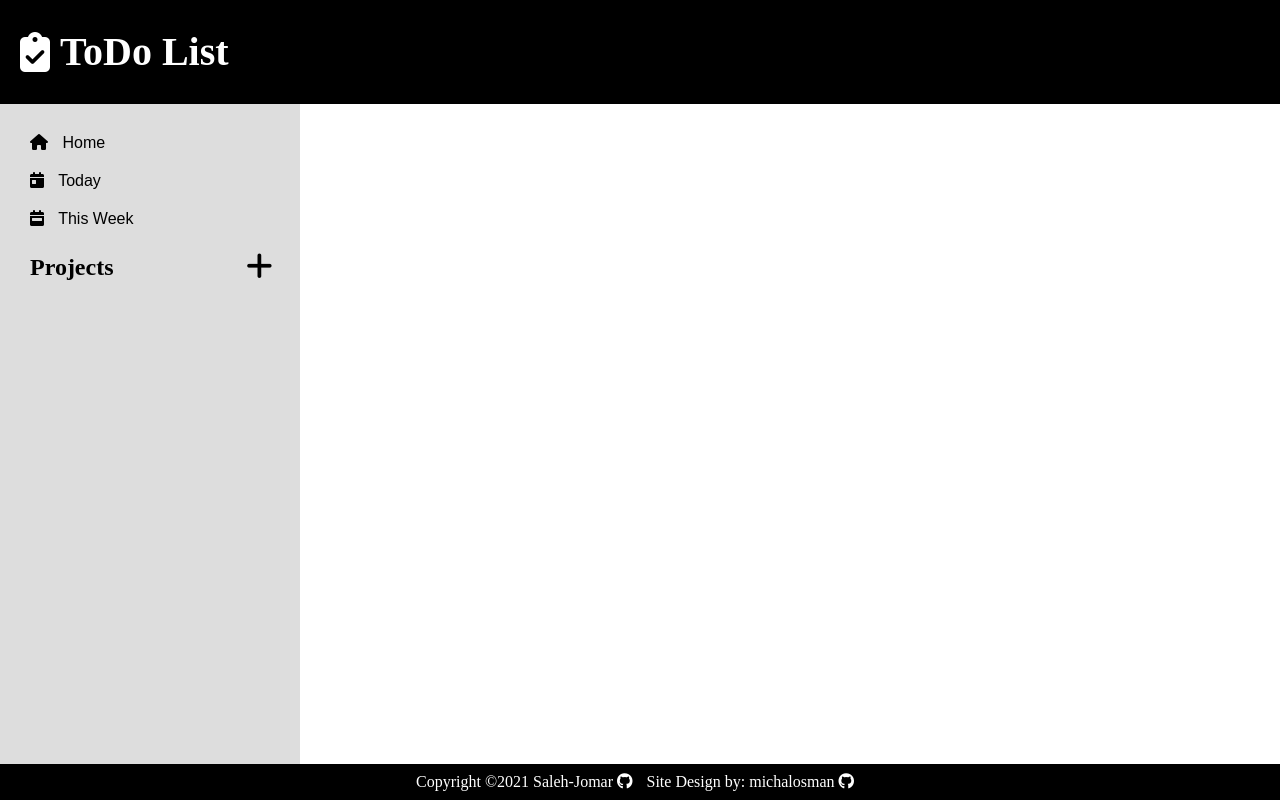
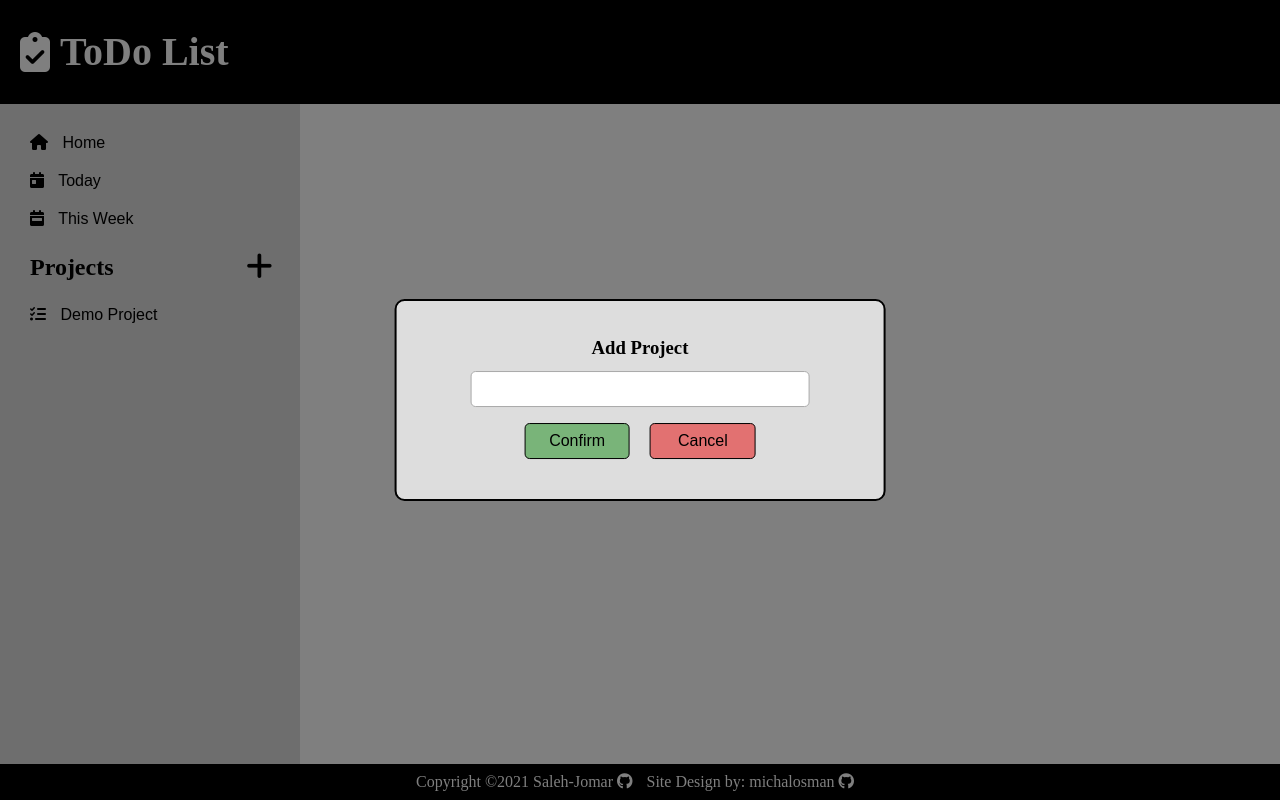
Before and after one commit to Saleh-Jomar/to-do-list, a website built with webpack: page dist/index.html in a window 1280 px wide. Both pictures are taken after a click on the button 259 px from the left and 267 px from the top of the page. Built offline with nearby package versions, Linux system fonts and the light colour scheme.

Commit message:
Added Add Project Form Popup.

```diff
--- a/package.json
+++ b/package.json
@@ -20,7 +20,6 @@
   },
   "homepage": "https://github.com/Saleh-Jomar/to-do-list#readme",
   "devDependencies": {
-    "eslint": "^7.29.0",
     "webpack": "^5.40.0",
     "webpack-cli": "^4.7.2"
   }
--- a/src/WebUI.js
+++ b/src/WebUI.js
@@ -1,5 +1,23 @@
-
-
 export default class WebUI {
 
+    static overlay = document.querySelector('.overlay');
+    static addProjectForm = document.querySelector('.add-project-popup');
+    static addProjectButton = document.getElementById('button-add-project');
+    static cancelButton = document.querySelectorAll('.cancel');
+
+    static addProjectPopup(){
+        WebUI.overlay.classList.toggle('active');
+        WebUI.addProjectForm.classList.toggle('active');
+    }
+
+    static Initialize(){
+        window.addEventListener('keydown', (e) => {
+            if (WebUI.overlay.classList.contains('active') && (e.key === "Escape")) WebUI.addProjectPopup();
+        });
+        WebUI.overlay.addEventListener('click',WebUI.addProjectPopup);
+        WebUI.addProjectButton.addEventListener('click',WebUI.addProjectPopup);
+        WebUI.cancelButton.forEach(button => {
+            button.addEventListener('click', WebUI.addProjectPopup);
+        })
+    }
 }
--- a/src/index.js
+++ b/src/index.js
@@ -1,2 +1,9 @@
-console.log('hello world')
-console.log('hello world2')
+import WebUI from "./WebUI";
+
+class Main {
+    static Initialize(){
+        WebUI.Initialize();
+    }
+}
+
+Main.Initialize();
```
Also changed, not shown: .eslintrc.json (deleted), dist/index.html, dist/main.js, dist/style.css, 1 other file.
